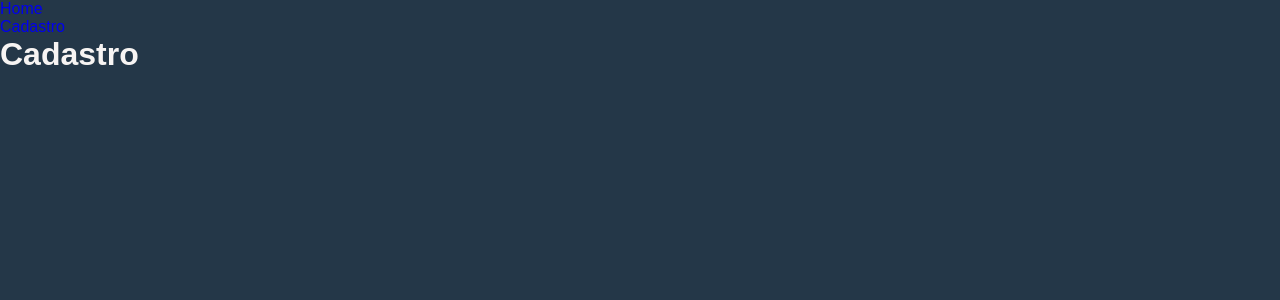
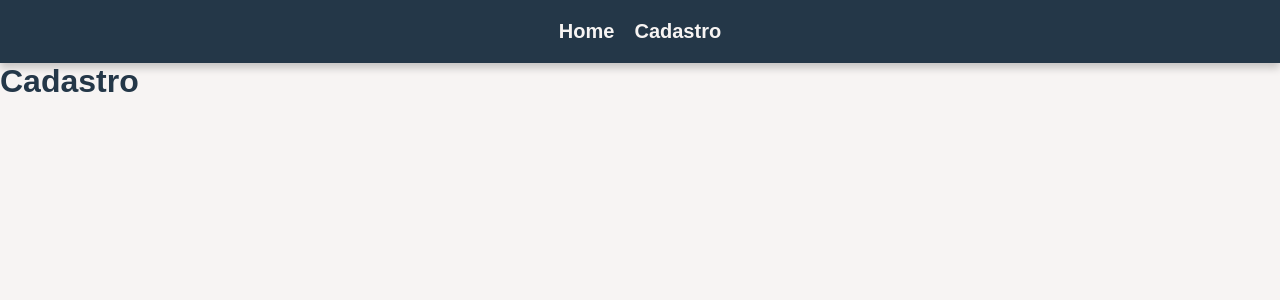
Before and after one commit to walber-vaz/tela-login, a React (Vite) app in the folder frontend/: page /cadastro in a window 1280 px wide. Shown: the top 300 px of the page. Built offline with nearby package versions, Linux system fonts and the light colour scheme.

Commit message:
Estilizando componente header

```diff
--- a/frontend/src/components/Header/index.jsx
+++ b/frontend/src/components/Header/index.jsx
@@ -1,7 +1,10 @@
 import { Link } from 'react-router-dom';
+
+import { Container } from './styles';
 
 const Header = () => {
   return (
+    <Container>
       <header>
         <nav>
           <ul>
@@ -14,6 +17,7 @@ const Header = () => {
           </ul>
         </nav>
       </header>
+    </Container>
   );
 };
 
--- /dev/null
+++ b/frontend/src/components/Header/styles.jsx
@@ -0,0 +1,45 @@
+import styled from 'styled-components';
+
+const Container = styled.header`
+  background-color: var(--bg-secondary);
+  color: var(--color-primary);
+  display: flex;
+  flex-direction: column;
+  box-shadow: 0rem 0.5rem 0.8rem var(--color-shadow);
+
+  nav {
+    display: flex;
+    flex-direction: column;
+    justify-content: center;
+    align-items: center;
+    padding: 2rem 0;
+
+    ul {
+      display: flex;
+      flex-direction: row;
+      justify-content: center;
+      align-items: center;
+
+      li {
+        margin: 0 1rem;
+
+        a {
+          color: var(--color-secondary);
+          font-size: 2rem;
+          font-weight: 700;
+
+          &:hover {
+            color: var(--color-secondary);
+            border-bottom: 0.2rem solid var(--color-hover);
+          }
+
+          &:active {
+            color: var(--color-secondary);
+          }
+        }
+      }
+    }
+  }
+`;
+
+export { Container };
--- a/frontend/src/main.jsx
+++ b/frontend/src/main.jsx
@@ -4,8 +4,9 @@ import { BrowserRouter as Router, Routes, Route } from 'react-router-dom';
 
 import Home from './Pages/Home';
 import Cadastro from './Pages/Cadastro';
+
+import Header from './components/Header';
 import GlobalStyles from './styles/GlobalStyles';
-import Header from './components/Header';
 
 const root = ReactDOM.createRoot(document.getElementById('root'));
 root.render(
--- a/frontend/src/styles/GlobalStyles.jsx
+++ b/frontend/src/styles/GlobalStyles.jsx
@@ -2,8 +2,12 @@ import { createGlobalStyle } from 'styled-components';
 
 const GlobalStyles = createGlobalStyle`
   :root {
-    --bg-primary: rgb(36, 55, 72);
-    --color-primary: rgb(247, 244, 243);
+    --bg-primary: rgb(247, 244, 243);
+    --bg-secondary: rgb(36, 55, 72);
+    --color-primary: rgb(36, 55, 72);
+    --color-secondary: rgb(247, 244, 243);
+    --color-hover: rgb(186, 27, 29);
+    --color-shadow: rgba(0, 0, 0, 0.2);
     /**
     --charcoal: rgb(36, 55, 72);
     --blue-yonder: rgb(75, 116, 159);
```
Also changed, not shown: frontend/.eslintrc.json. Lines whose indentation alone changed are shown as unchanged.
